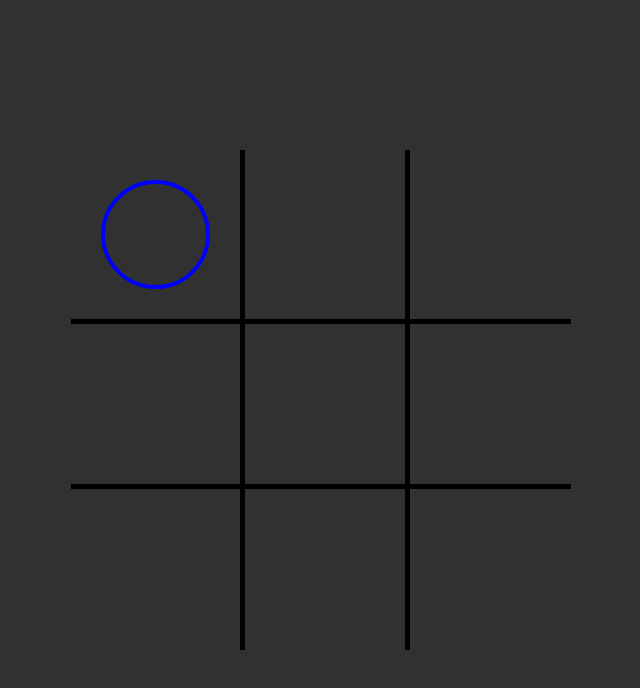
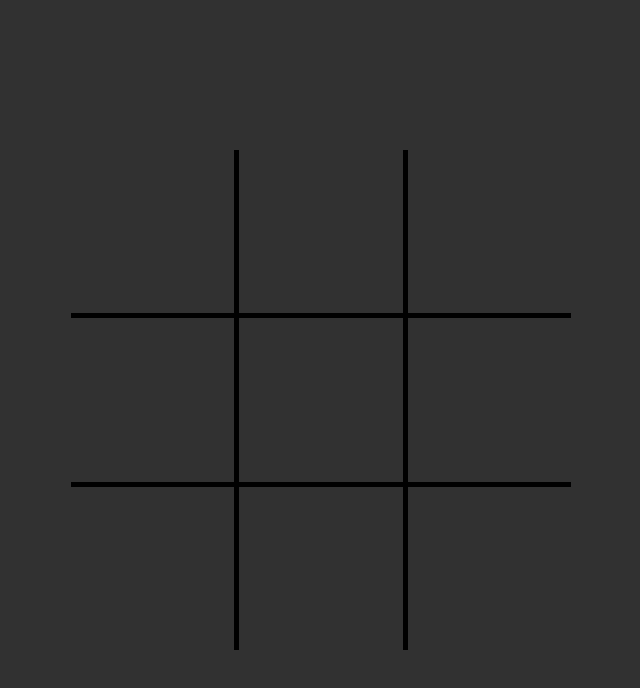
Before and after one commit to xxasimovxx/webdev, a React (Vite) app in the folder tic-tac-toe/: page / in a window 1280 px wide. Shown: the top 688 px of the page, without its empty margins (319-959 px from the left). Built offline with nearby package versions, Linux system fonts and the light colour scheme.

Commit message:
tic-tac-toe

```diff
--- a/tic-tac-toe/src/App.jsx
+++ b/tic-tac-toe/src/App.jsx
@@ -1,34 +1,43 @@
-import { useState } from 'react'
+import { useEffect, useState } from 'react'
 import './App.css'
 
+
 export default function App() {
-  const tiles = [];
+  const [tiles, setTiles] = useState([]);
   const [isO, setisO] = useState(true);
+
+function makeTiles(){
+
+  for(let i = 1; i <=9; i++){
+    // console.log(i)
+    useEffect(()=>{
+
+    setTiles(currentTiles =>{
+      return[
+        ...currentTiles,
+        {id: i, content: "blank"}
+      ]
+    })
+
+    console.log("once")
+
+    },[])
+
+  }}
+
+  makeTiles();
 
   return (
     <>
       <div className="container">
 
-        <div className="tile"><div className="circle"></div></div>
-        <div className="tile"><div className="blank"></div></div>
-        <div className="tile"></div>
-        <div className="tile"><div className="blank"></div></div>
-        <div className="tile"></div>
-        <div className="tile"></div>
-        <div className="tile"><div className="blank"></div></div>
-        <div className="tile"></div>
-        <div className="tile"></div>
+          {tiles.map(tile =>{
+            return(
+              <div key={tile.id} className="tile"><div className={tile.content}></div></div>
+            )
+          })}
 
       </div>
     </>
   )
 }
-
-// function makeTiles(){
-//   return(
-//     for (let i = 0; i < 3; i++){
-
-
-//     }
-//   );
-// }
--- a/tic-tac-toe/src/main.jsx
+++ b/tic-tac-toe/src/main.jsx
@@ -3,7 +3,5 @@ import ReactDOM from 'react-dom/client'
 import App from './App.jsx'
 
 ReactDOM.createRoot(document.getElementById('root')).render(
-  <React.StrictMode>
     <App />
-  </React.StrictMode>,
 )
```
